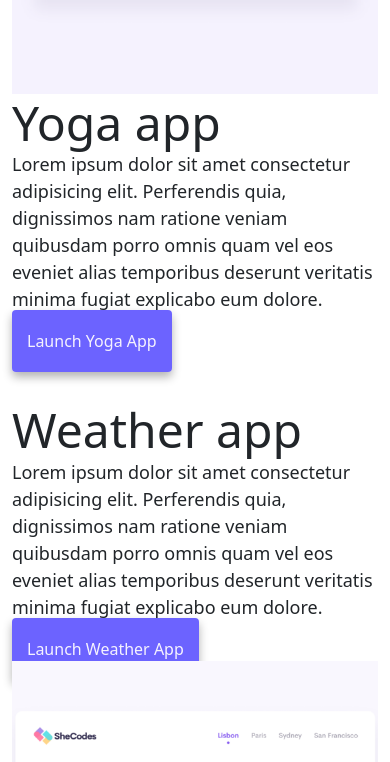
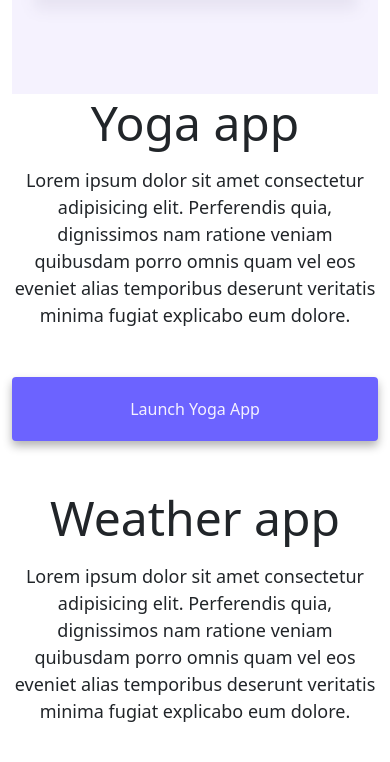
Before and after one commit to Tauina/responsive-homework, a website: page index.html in a window 390 px wide. Shown: the part 892-1654 px from the top of the page. Drawn offline with nearby package versions, Linux system fonts and the light colour scheme.

Commit message:
media queries in index-html added

```diff
--- a/index.html
+++ b/index.html
@@ -60,29 +60,29 @@
           <img src="images/yoga.png" class="img-fluid" />
         </div>
         <div class="col-md-6">
-          <h2>Yoga app</h2>
+          <h2 class="mb-3">Yoga app</h2>
           <p class="text-start">
             Lorem ipsum dolor sit amet consectetur adipisicing elit. Perferendis
             quia, dignissimos nam ratione veniam quibusdam porro omnis quam vel
             eos eveniet alias temporibus deserunt veritatis minima fugiat
             explicabo eum dolore.
           </p>
-          <div>
-            <a href="#" class="primary-link">Launch Yoga App</a>
+          <div class="mt-5">
+            <a href="#" class="primary-link app-link">Launch Yoga App</a>
           </div>
         </div>
       </div>
       <div class="row mt-5">
         <div class="col-md-6">
-          <h2>Weather app</h2>
+          <h2 class="mb-3">Weather app</h2>
           <p class="text-start">
             Lorem ipsum dolor sit amet consectetur adipisicing elit. Perferendis
             quia, dignissimos nam ratione veniam quibusdam porro omnis quam vel
             eos eveniet alias temporibus deserunt veritatis minima fugiat
             explicabo eum dolore.
           </p>
-          <div>
-            <a href="#" class="primary-link">Launch Weather App</a>
+          <div class="mt-5">
+            <a href="#" class="primary-link app-link">Launch Weather App</a>
           </div>
         </div>
         <div class="col-md-6">
@@ -94,15 +94,15 @@
           <img src="images/yogurt.png" class="img-fluid" />
         </div>
         <div class="col-md-6">
-          <h2>Yogurt app</h2>
+          <h2 class="mb-3">Yogurt app</h2>
           <p class="text-start">
             Lorem ipsum dolor sit amet consectetur adipisicing elit. Perferendis
             quia, dignissimos nam ratione veniam quibusdam porro omnis quam vel
             eos eveniet alias temporibus deserunt veritatis minima fugiat
             explicabo eum dolore.
           </p>
-          <div>
-            <a href="#" class="primary-link">Launch Yogurt App</a>
+          <div class="mt-5">
+            <a href="#" class="primary-link app-link">Launch Yogurt App</a>
           </div>
         </div>
       </div>
--- a/style.css
+++ b/style.css
@@ -86,3 +86,14 @@ p {
 .email-link:hover {
   text-decoration: underline;
 }
+
+@media (max-width: 570px) {
+  .text-start,
+  h2 {
+    text-align: center !important;
+  }
+  .app-link {
+    display: block;
+    text-align: center;
+  }
+}
```
